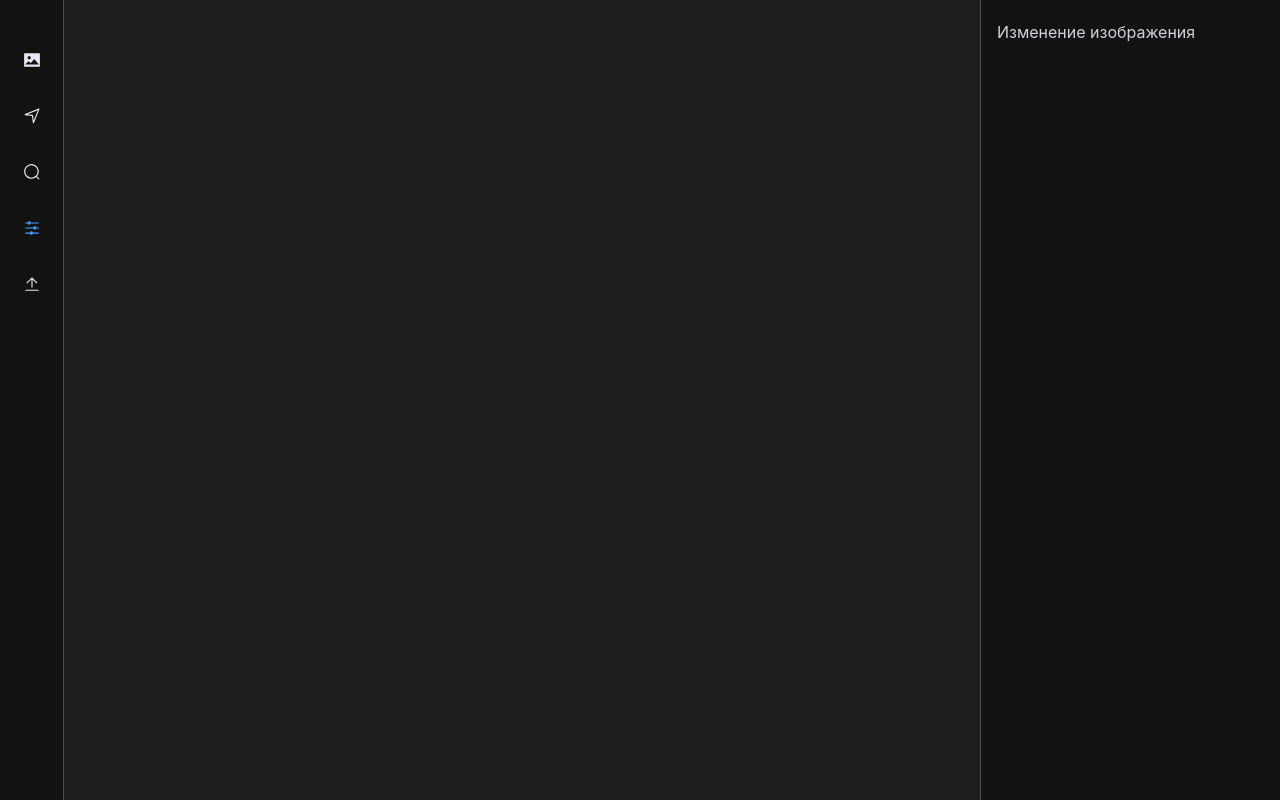
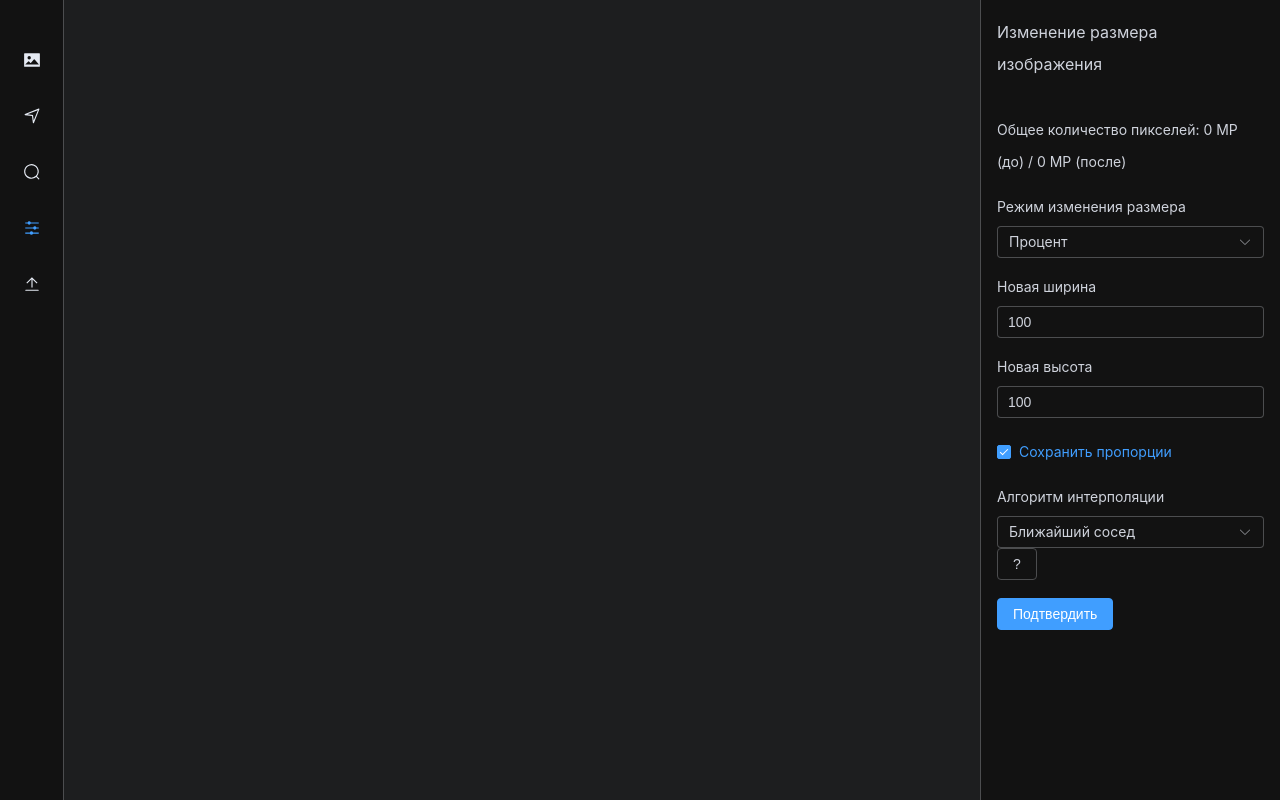
Before and after one commit to kingdomstay/ImageEditorLab, a Vue app: page / in a window 1280 px wide. Both pictures are taken after a click on the item 31 px from the left and 228 px from the top of the page. Built offline with nearby package versions, Linux system fonts and the light colour scheme.

Commit message:
Добавлена поддержка изменения размера методом ближайшего соседа

```diff
--- a/src/App.vue
+++ b/src/App.vue
@@ -102,11 +102,49 @@
           <el-slider style="margin: auto 10px;" v-model="scalePercentage" @change="updateScale" :min="12" :max="300" :step="1" />
         </el-form-item>
       </el-form>
-      <el-form v-if="selectedSection === 'resize'">
-        <el-form-item>
-          <el-text size="large" style="padding-bottom: 1rem;">Изменение изображения</el-text>
-        </el-form-item>
-      </el-form>
+      <el-form v-if="selectedSection === 'resize'" label-position="top">
+    <el-form-item>
+      <el-text size="large" style="padding-bottom: 1rem;">Изменение размера изображения</el-text>
+    </el-form-item>
+
+    <el-form-item>
+      <el-text>Общее количество пикселей: {{ originalPixels }} MP (до) / {{ newPixels }} MP (после)</el-text>
+    </el-form-item>
+
+    <el-form-item label="Режим изменения размера">
+      <el-select v-model="resizeMode" @change="updateFields">
+        <el-option label="Процент" value="percent"></el-option>
+        <el-option label="Пиксели" value="pixels"></el-option>
+      </el-select>
+    </el-form-item>
+
+    <el-form-item label="Новая ширина">
+      <el-input v-model="newWidth" :placeholder="resizeMode === 'percent' ? 'Процент' : 'Ширина (пиксели)'" />
+    </el-form-item>
+
+    <el-form-item label="Новая высота">
+      <el-input v-model="newHeight" :placeholder="resizeMode === 'percent' ? 'Процент' : 'Высота (пиксели)'" />
+    </el-form-item>
+
+    <el-form-item>
+      <el-checkbox v-model="maintainAspectRatio" @change="toggleAspectRatio" class="aspect-ratio-checkbox">
+        <span>Сохранить пропорции</span>
+      </el-checkbox>
+    </el-form-item>
+
+    <el-form-item label="Алгоритм интерполяции">
+      <el-select v-model="interpolationMethod">
+        <el-option label="Ближайший сосед" value="nearest" />
+      </el-select>
+      <el-tooltip effect="dark" content="Алгоритм ближайшего соседа используется для быстрого уменьшения изображения без сложных вычислений." style="margin-left: 10px;">
+        <el-button size="mini">?</el-button>
+      </el-tooltip>
+    </el-form-item>
+
+    <el-form-item>
+      <el-button type="primary" @click="confirmResize">Подтвердить</el-button>
+    </el-form-item>
+  </el-form>
       <el-form v-if="selectedSection === 'save'">
         <el-form-item>
           <el-text size="large" style="padding-bottom: 1rem;">Сохранение изображения</el-text>
@@ -136,6 +174,97 @@ const imgHeight = ref(0)
 const selectedSection = ref(null);
 const cursorPosition = ref({ x: -1, y: -1 });
 const pixelColor = ref({r: 0, g: 0, b: 0, a: 0})
+const resizeMode = ref('percent');
+    const newWidth = ref(100);
+    const newHeight = ref(100);
+    const maintainAspectRatio = ref(true);
+    const originalPixels = ref(0);
+    const newPixels = ref(0);
+    const interpolationMethod = ref('nearest');
+
+    const toggleAspectRatio = () => {
+      if (maintainAspectRatio.value) {
+        newHeight.value = Math.round((newWidth.value * imgHeight.value) / imgWidth.value);
+      }
+    };
+
+    const updateFields = () => {
+      if (resizeMode.value === 'percent') {
+        newWidth.value = 100;
+        newHeight.value = 100;
+      }
+    };
+
+    const confirmResize = () => {
+      if (resizeMode.value === 'percent' && (newWidth.value <= 0 || newHeight.value <= 0)) {
+        alert('Введите допустимое значение для ширины и высоты.');
+        return;
+      }
+
+      let scaleX = resizeMode.value === 'percent' ? newWidth.value / 100 : newWidth.value / imgWidth.value;
+      let scaleY = resizeMode.value === 'percent' ? newHeight.value / 100 : newHeight.value / imgHeight.value;
+
+      if (maintainAspectRatio.value) {
+        const aspectRatio = imgWidth.value / imgHeight.value;
+        if (scaleX > scaleY) {
+          scaleX = scaleY;
+          newWidth.value = Math.round(imgWidth.value * scaleX);
+        } else {
+          scaleY = scaleX;
+          newHeight.value = Math.round(imgHeight.value * scaleY);
+        }
+      }
+
+      const canvas = document.getElementById('canvas');
+      const ctx = canvas.getContext('2d');
+      const srcImageData = ctx.getImageData(imgOffsetX.value, imgOffsetY.value, imgRenderedWidth.value, imgRenderedHeight.value);
+
+      const resizedImageData = resizeNearestNeighbor(srcImageData, newWidth.value, newHeight.value);
+
+      const newCanvas = document.createElement('canvas');
+      const newCtx = newCanvas.getContext('2d');
+      newCanvas.width = newWidth.value;
+      newCanvas.height = newHeight.value;
+      newCtx.putImageData(resizedImageData, 0, 0);
+
+      imgRef.value = new Image();
+      imgRef.value.src = newCanvas.toDataURL();
+      imgRef.value.onload = () => {
+        drawImage();
+      };
+
+      newPixels.value = (newWidth.value * newHeight.value) / 1000000;
+    };
+
+    const resizeNearestNeighbor = (srcImageData, width, height) => {
+      const srcPixels = srcImageData.data;
+      const srcWidth = srcImageData.width;
+      const srcHeight = srcImageData.height;
+      const dstImageData = new ImageData(width, height);
+      const dstPixels = dstImageData.data;
+
+      const xFactor = srcWidth / width;
+      const yFactor = srcHeight / height;
+
+      let dstIndex = 0;
+      let srcIndex, offset;
+
+      for (let y = 0; y < height; y++) {
+        offset = ((y * yFactor) | 0) * srcWidth;
+
+        for (let x = 0; x < width; x++) {
+          srcIndex = (offset + x * xFactor) << 2;
+
+          dstPixels[dstIndex] = srcPixels[srcIndex];
+          dstPixels[dstIndex + 1] = srcPixels[srcIndex + 1];
+          dstPixels[dstIndex + 2] = srcPixels[srcIndex + 2];
+          dstPixels[dstIndex + 3] = srcPixels[srcIndex + 3];
+          dstIndex += 4;
+        }
+      }
+
+      return dstImageData;
+    };
 
 // Опции для выбора масштаба
 const scaleOptions = ref([12, 25, 50, 75, 100, 150, 200, 250, 300]);
```
